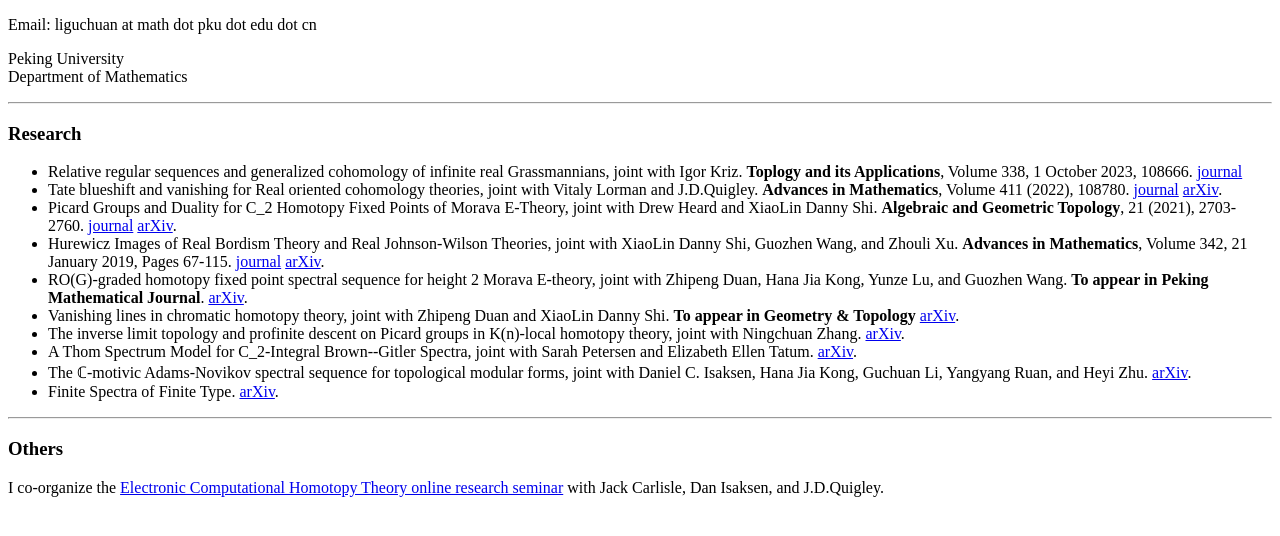
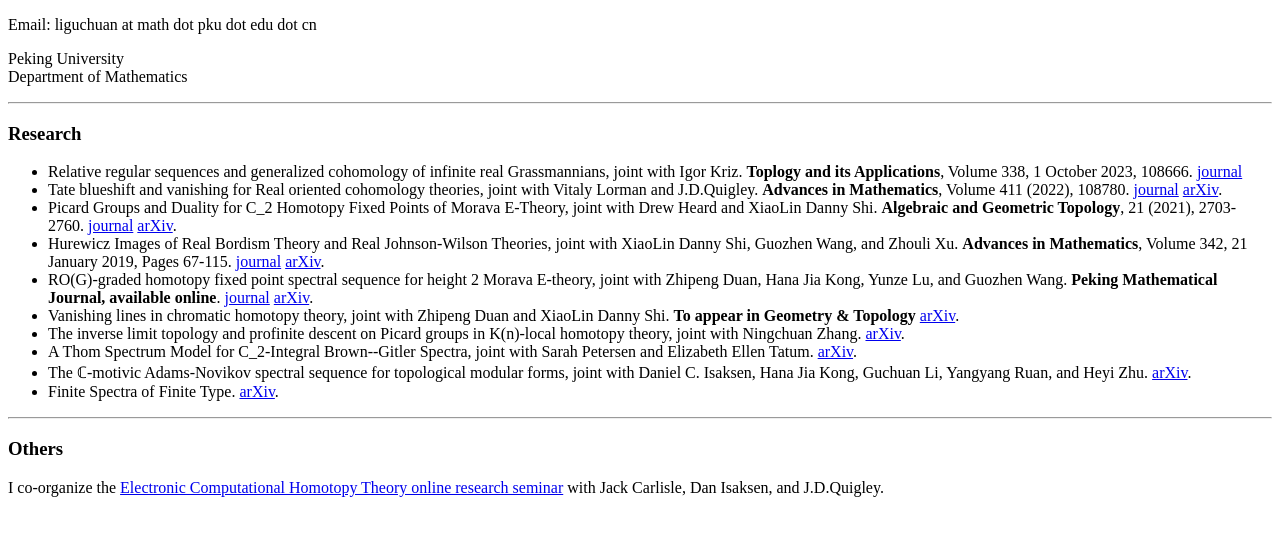
Before and after one commit to GuchuanLi/guchuanli.github.io, a plain HTML site: page index.html in a window 1280 px wide. Shown: the part 248-784 px from the top of the page. Drawn offline with Linux system fonts and the light colour scheme.

Commit message:
Update index.html

```diff
--- a/index.html
+++ b/index.html
@@ -57,7 +57,7 @@ Department of Mathematics<br>
 
 <li>Hurewicz Images of Real Bordism Theory and Real Johnson-Wilson Theories, joint with XiaoLin Danny Shi, Guozhen Wang, and Zhouli Xu. <b>Advances in Mathematics</b>, Volume 342, 21 January 2019, Pages 67-115. <a href="https://www.sciencedirect.com/science/article/abs/pii/S0001870818304511">journal</a> <a href="https://arxiv.org/abs/1707.03438">arXiv</a>. </li>
 
-<li>RO(G)-graded homotopy fixed point spectral sequence for height 2 Morava E-theory, joint with Zhipeng Duan, Hana Jia Kong, Yunze Lu, and Guozhen Wang. <b>To appear in Peking Mathematical Journal</b>. <a href="https://arxiv.org/abs/2209.01830">arXiv</a>. </li>
+<li>RO(G)-graded homotopy fixed point spectral sequence for height 2 Morava E-theory, joint with Zhipeng Duan, Hana Jia Kong, Yunze Lu, and Guozhen Wang. <b>Peking Mathematical Journal, available online</b>. <a href="https://link.springer.com/article/10.1007/s42543-024-00087-7?utm_source=rct_congratemailt&utm_medium=email&utm_campaign=nonoa_20240527&utm_content=10.1007/s42543-024-00087-7">journal</a> <a href="https://arxiv.org/abs/2209.01830">arXiv</a>. </li>
 
 <li>Vanishing lines in chromatic homotopy theory, joint with Zhipeng Duan and XiaoLin Danny Shi. <b>To appear in Geometry & Topology</b> <a href="https://arxiv.org/abs/2204.08600">arXiv</a>. </li>
 
```
